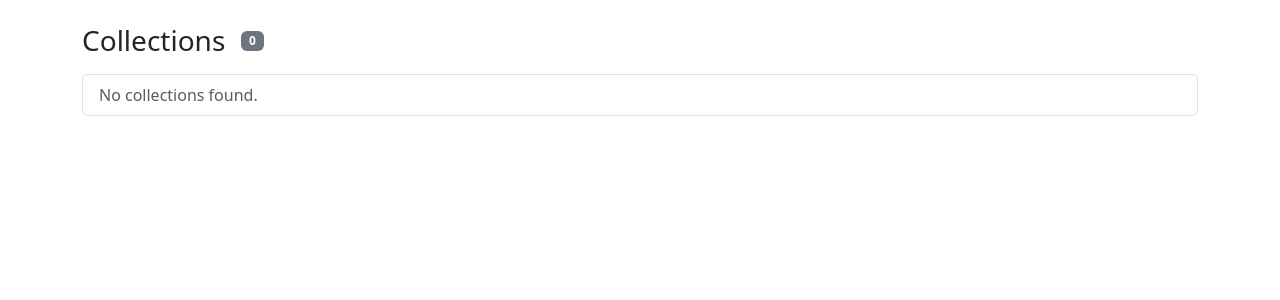
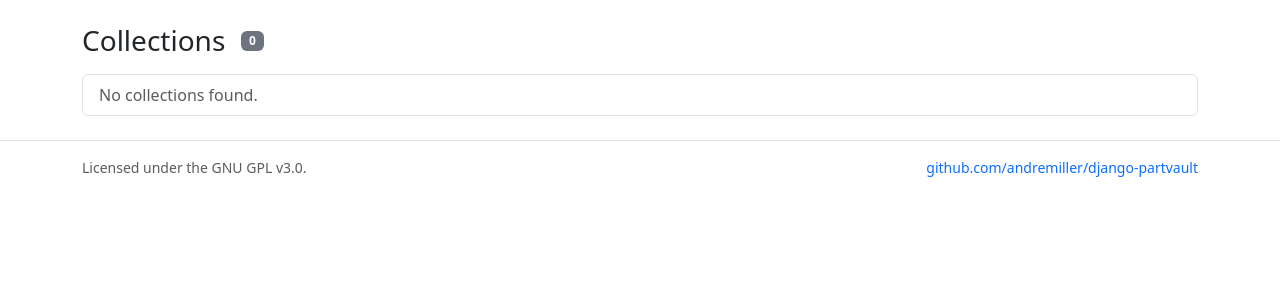
Before and after one commit to andremiller/django-partvault, a Django app: page /collections/ in a window 1280 px wide. Shown: the part 56-356 px from the top of the page. Run offline with Django 5.2, Linux system fonts and the light colour scheme; data that the repository does not hold is empty; some libraries are stand-ins or nearby versions.

Commit message:
Footer with repo link

```diff
--- a/partvault/templates/partvault/base.html
+++ b/partvault/templates/partvault/base.html
@@ -75,6 +75,12 @@
         {% endif %}
         {% block content %}{% endblock %}
     </main>
+    <footer class="border-top py-3">
+        <div class="container text-muted small d-flex flex-column flex-md-row justify-content-between gap-2">
+            <span>Licensed under the GNU GPL v3.0.</span>
+            <a class="text-decoration-none" href="https://github.com/andremiller/django-partvault" target="_blank" rel="noopener noreferrer">github.com/andremiller/django-partvault</a>
+        </div>
+    </footer>
     {% bootstrap_javascript %}
 </body>
 </html>
```
